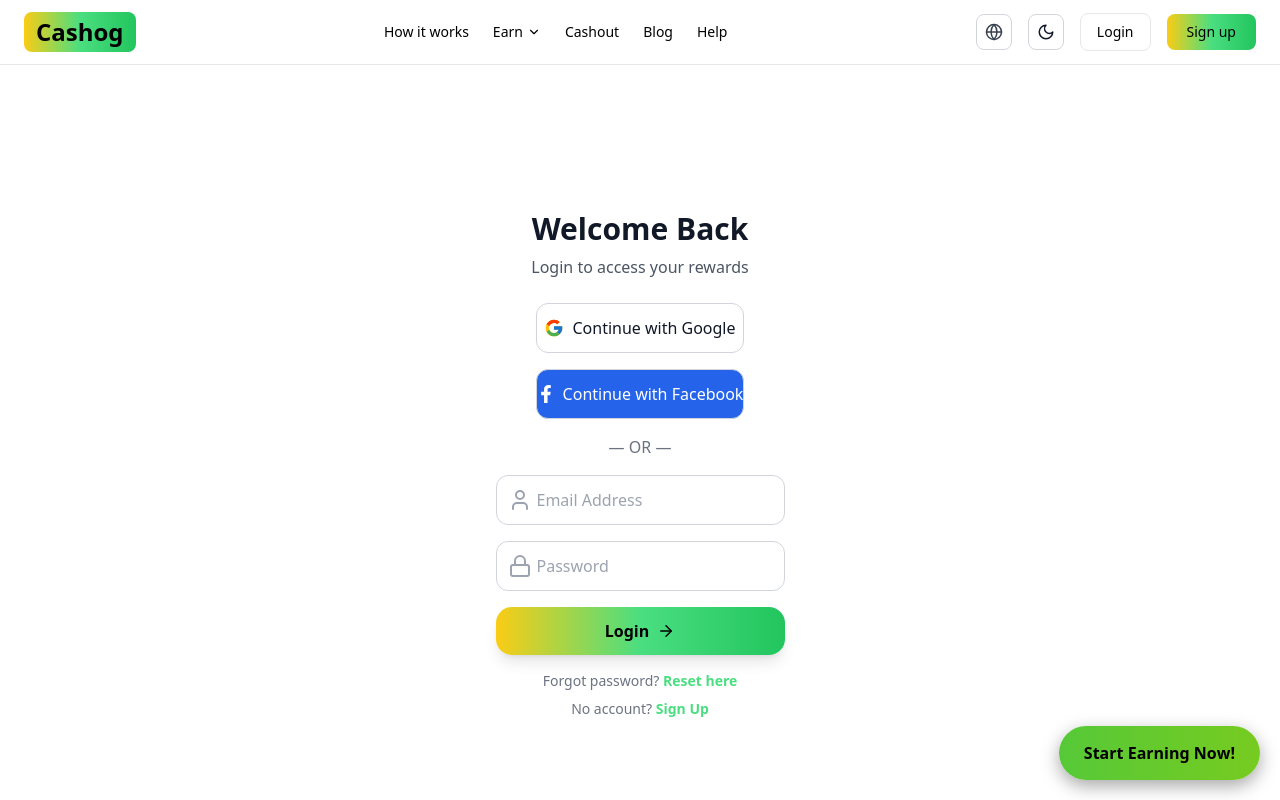
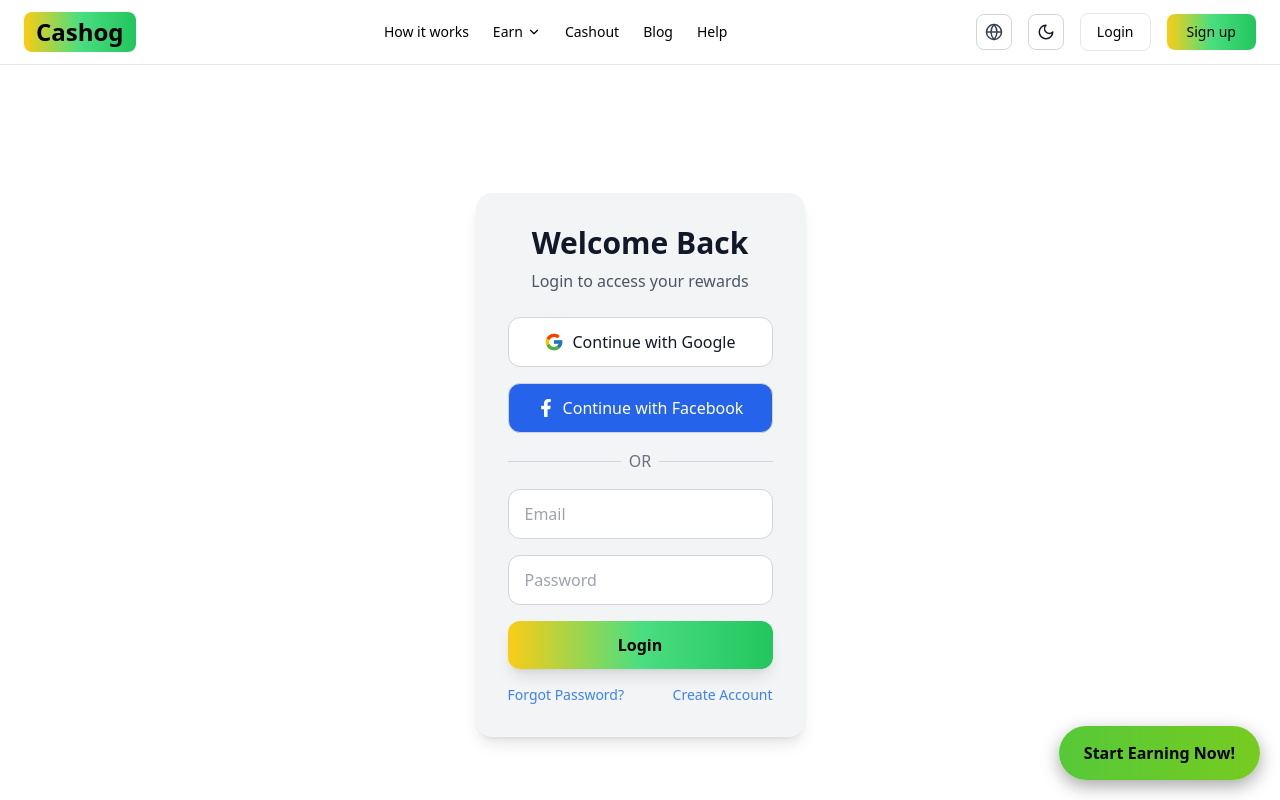
Before and after one commit to tool63/cashin, a Next.js app: page /login in a window 1280 px wide. Shown: the top 800 px of the page. Built offline with nearby package versions, Linux system fonts and the light colour scheme.

Commit message:
Update page.tsx

```diff
--- a/app/(auth)/login/page.tsx
+++ b/app/(auth)/login/page.tsx
@@ -1,75 +1,55 @@
 "use client";
 
-import React, { useState } from "react";
-import Link from "next/link";
-import { ArrowRight, User, Lock } from "lucide-react";
+import React from "react";
 import AuthLayout from "../layout";
 import SocialButtons from "../SocialButtons";
+import Link from "next/link";
+import Meta from "@/components/seo/SeoEngine"; // For SEO
 
 export default function LoginPage() {
-  const [form, setForm] = useState({ email: "", password: "" });
-  const handleChange = (e: React.ChangeEvent<HTMLInputElement>) =>
-    setForm({ ...form, [e.target.name]: e.target.value });
-  const handleSubmit = (e: React.FormEvent) => {
-    e.preventDefault();
-    console.log("Login:", form);
-  };
+  return (
+    <AuthLayout>
+      <Meta title="Login - Cashog" description="Login to access Cashog and start earning rewards today." />
 
-  return (
-    <AuthLayout title="Login - Cashog">
+      <div className="w-full max-w-md bg-gray-100 dark:bg-[#1A1F2B] rounded-2xl p-8 shadow-lg">
         <h1 className="text-3xl font-bold mb-2 text-center">Welcome Back</h1>
         <p className="text-center text-gray-600 dark:text-gray-400 mb-6">
           Login to access your rewards
         </p>
 
-      <SocialButtons />
+        <SocialButtons className="mb-6" />
 
-      <div className="text-center text-gray-500 dark:text-gray-400 mb-4">— OR —</div>
+        <div className="flex items-center my-4">
+          <hr className="flex-grow border-gray-300 dark:border-gray-600" />
+          <span className="px-2 text-gray-500">OR</span>
+          <hr className="flex-grow border-gray-300 dark:border-gray-600" />
+        </div>
 
-      <form onSubmit={handleSubmit} className="space-y-4">
-        <div className="relative">
-          <User className="absolute left-3 top-1/2 -translate-y-1/2 text-gray-400" />
+        <form className="flex flex-col gap-4">
           <input
             type="email"
-            name="email"
-            placeholder="Email Address"
-            required
-            value={form.email}
-            onChange={handleChange}
-            className="w-full pl-10 pr-4 py-3 rounded-xl border border-gray-300 dark:border-gray-700 bg-white dark:bg-[#0B0E1A] focus:ring-2 focus:ring-green-400 outline-none"
+            placeholder="Email"
+            className="px-4 py-3 rounded-xl border border-gray-300 dark:border-gray-700 bg-white dark:bg-gray-800 text-gray-900 dark:text-white"
           />
-        </div>
-        <div className="relative">
-          <Lock className="absolute left-3 top-1/2 -translate-y-1/2 text-gray-400" />
           <input
             type="password"
-            name="password"
             placeholder="Password"
-            required
-            value={form.password}
-            onChange={handleChange}
-            className="w-full pl-10 pr-4 py-3 rounded-xl border border-gray-300 dark:border-gray-700 bg-white dark:bg-[#0B0E1A] focus:ring-2 focus:ring-green-400 outline-none"
+            className="px-4 py-3 rounded-xl border border-gray-300 dark:border-gray-700 bg-white dark:bg-gray-800 text-gray-900 dark:text-white"
           />
-        </div>
-
-        <button className="w-full bg-gradient-to-r from-yellow-400 via-green-400 to-green-500 text-black py-3 rounded-2xl font-bold shadow-lg hover:scale-105 transition flex justify-center items-center gap-2">
-          Login <ArrowRight size={18} />
+          <button className="bg-gradient-to-r from-yellow-400 via-green-400 to-green-500 text-black font-bold py-3 rounded-xl shadow-lg hover:shadow-xl transition-all">
+            Login
           </button>
         </form>
 
-      <p className="mt-4 text-center text-sm text-gray-500 dark:text-gray-400">
-        Forgot password?{" "}
-        <Link href="/auth/reset" className="text-green-400 font-semibold hover:underline">
-          Reset here
+        <div className="flex justify-between mt-4 text-sm">
+          <Link href="/reset" className="text-blue-500 hover:underline">
+            Forgot Password?
           </Link>
-      </p>
-
-      <p className="mt-2 text-center text-sm text-gray-500 dark:text-gray-400">
-        No account?{" "}
-        <Link href="/auth/signup" className="text-green-400 font-semibold hover:underline">
-          Sign Up
+          <Link href="/signup" className="text-blue-500 hover:underline">
+            Create Account
           </Link>
-      </p>
+        </div>
+      </div>
     </AuthLayout>
   );
 }
```
Lines whose indentation alone changed are shown as unchanged.
